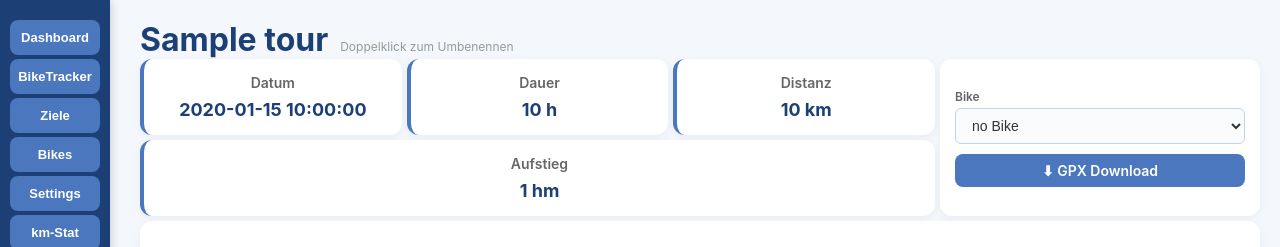
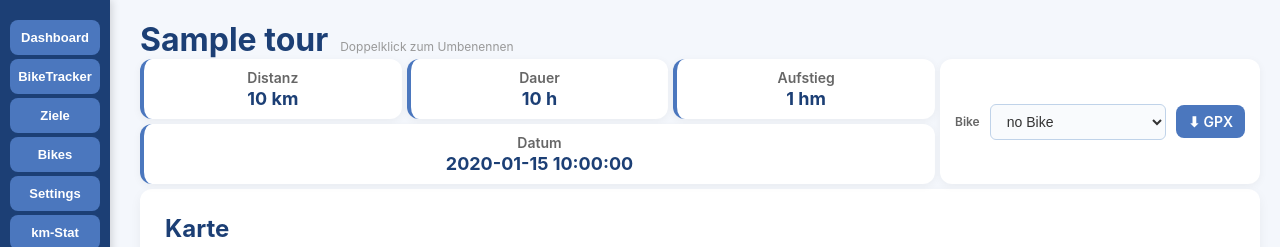
Before and after one commit to TakeTheLongWay/BikeToursArchive, a Flask app: template webapp/templates/detail.html in a window 1280 px wide. Shown: the top 247 px of the page. Run offline with Flask 3, Linux system fonts and the light colour scheme; the template is opened without the code that fills it: most values are stand-ins (such as "Sample title", 1, 10 or a date in 2020).

Commit message:
Tour-Detail: kompakte Werte-Boxen, neue Reihenfolge
Werte-Boxen auf Schrifthöhe reduziert und in der Reihenfolge Distanz,
Dauer, Aufstieg, Datum. Bike-Auswahl und GPX-Download stehen
nebeneinander in einer Zeile.

Co-Authored-By: Claude Opus 5.5 <noreply@anthropic.com>

```diff
--- a/webapp/templates/detail.html
+++ b/webapp/templates/detail.html
@@ -55,9 +55,14 @@
 
         #tourStatsBox .goalFrame {
             max-width: none;
+            padding: 10px;
             display: flex;
             flex-direction: column;
             justify-content: center;
+        }
+
+        #tourStatsBox .goalFrameTitle {
+            margin-bottom: 2px;
         }
 
         #tourStatsBox .goalFrameValue {
@@ -68,11 +73,10 @@
             flex: 0 0 var(--dashboard-side-width);
             box-sizing: border-box;
             display: flex;
-            flex-direction: column;
-            justify-content: center;
+            align-items: center;
             gap: 10px;
             background: #fff;
-            padding: 15px;
+            padding: 10px 15px;
             border-radius: 12px;
             box-shadow: 0 2px 8px rgba(0,0,0,0.05);
         }
@@ -81,16 +85,17 @@
             font-size: 12px;
             font-weight: 600;
             color: #666;
-            display: block;
-            margin-bottom: 4px;
         }
 
         #tourBikeSelect {
-            width: 100%;
+            flex: 1 1 auto;
+            min-width: 0;
         }
 
         #btnGpxDownload {
             display: block;
+            flex: 0 0 auto;
+            white-space: nowrap;
             text-align: center;
             padding: 8px 12px;
             background: #4B77BE;
@@ -159,25 +164,24 @@
     <div id="tourTopRow">
         <div id="tourStatsBox">
             <div class="goalFrame">
-                <div class="goalFrameTitle">Datum</div>
-                <div class="goalFrameValue">{{ tour.date_display }}</div>
+                <div class="goalFrameTitle">Distanz</div>
+                <div class="goalFrameValue">{{ (tour.distance_km | float) | round(0, 'common') | int }} km</div>
             </div>
             <div class="goalFrame">
                 <div class="goalFrameTitle">Dauer</div>
                 <div class="goalFrameValue">{{ tour.duration_hm }} h</div>
             </div>
             <div class="goalFrame">
-                <div class="goalFrameTitle">Distanz</div>
-                <div class="goalFrameValue">{{ (tour.distance_km | float) | round(0, 'common') | int }} km</div>
+                <div class="goalFrameTitle">Aufstieg</div>
+                <div class="goalFrameValue">{{ (tour.total_ascent_m | float) | round(0, 'common') | int }} hm</div>
             </div>
             <div class="goalFrame">
-                <div class="goalFrameTitle">Aufstieg</div>
-                <div class="goalFrameValue">{{ (tour.total_ascent_m | float) | round(0, 'common') | int }} hm</div>
+                <div class="goalFrameTitle">Datum</div>
+                <div class="goalFrameValue">{{ tour.date_display }}</div>
             </div>
         </div>
 
         <div id="tourActionsBox">
-            <div>
             <label for="tourBikeSelect">Bike</label>
             <select id="tourBikeSelect" data-tour-id="{{ tour.id }}">
                 <option value="" {% if not selected_bike_id %}selected{% endif %}>no Bike</option>
@@ -185,8 +189,7 @@
                     <option value="{{ bike.id }}" {% if selected_bike_id == bike.id %}selected{% endif %}>{{ bike.name }}</option>
                 {% endfor %}
             </select>
-            </div>
-            <a id="btnGpxDownload" href="/api/tours/{{ tour.id }}/gpx" download>⬇ GPX Download</a>
+            <a id="btnGpxDownload" href="/api/tours/{{ tour.id }}/gpx" download title="GPX herunterladen">⬇ GPX</a>
         </div>
     </div>
 
```
Lines whose indentation alone changed are shown as unchanged.
